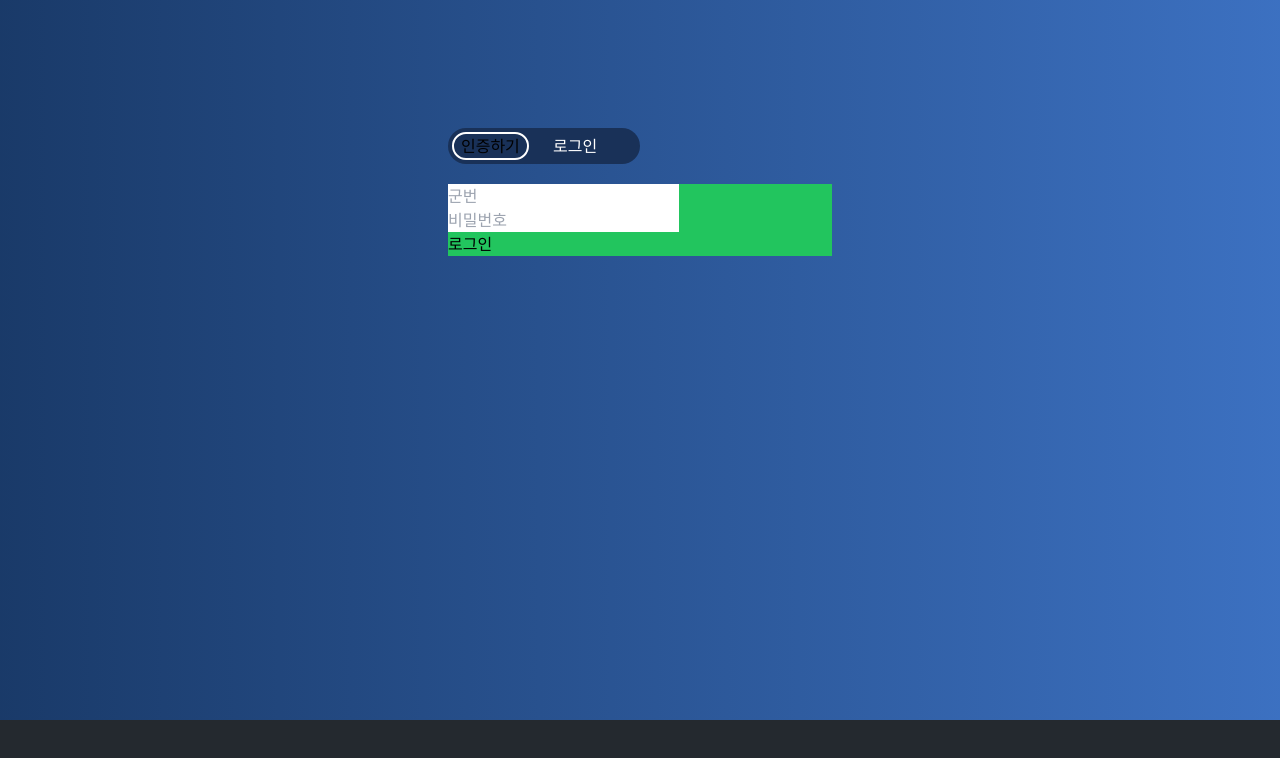
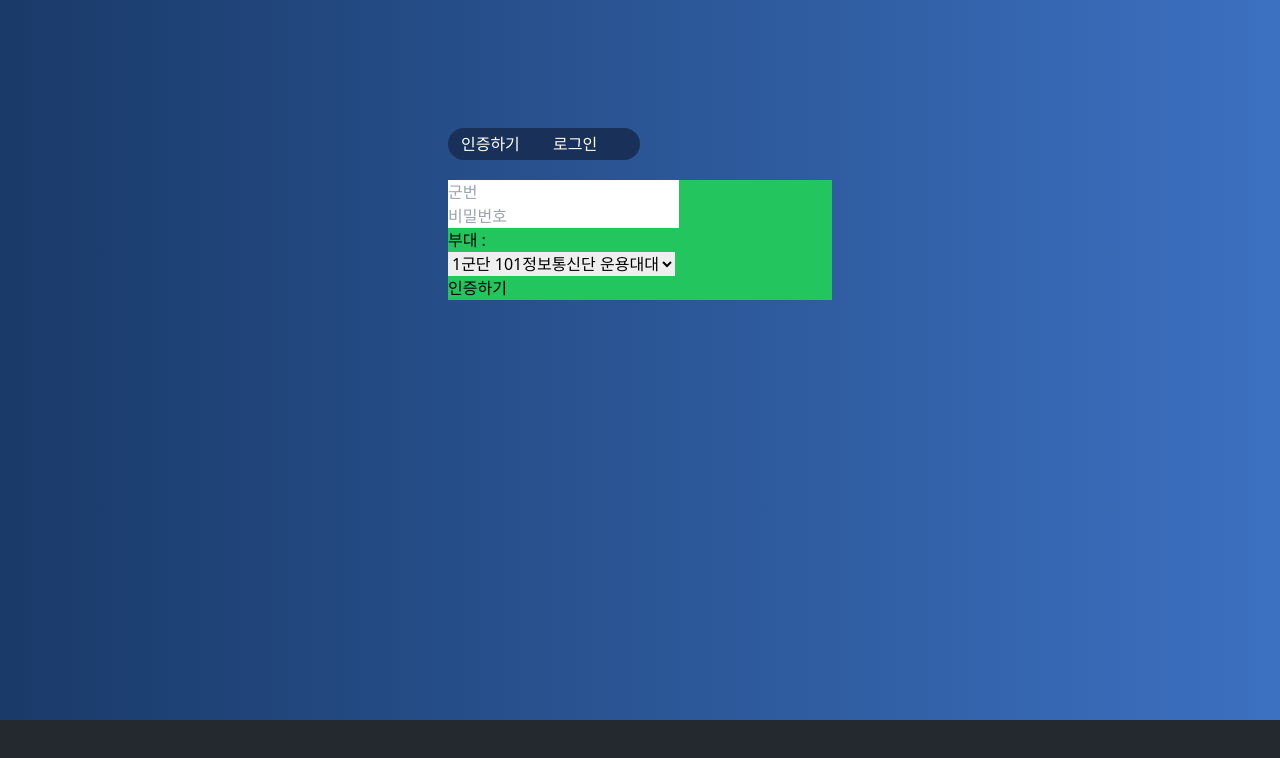
Before and after one commit to osamhack2022/WEB_Own-Nuri_Danuri, a React (Create React App) app in the folder web_fe/: page /login in a window 1280 px wide. Shown: the top 758 px of the page. Built offline with nearby package versions, Linux system fonts and the light colour scheme.

Commit message:
publishing #6

```diff
--- a/web_fe/src/components/SignBox.tsx
+++ b/web_fe/src/components/SignBox.tsx
@@ -1,17 +1,12 @@
 import * as React from 'react';
 import { Link } from 'react-router-dom';
 
-export enum Type {
-    Certificate,
-    LogIn,
+interface props {
+    certificate : boolean
 }
 
-interface props {
-    type: Type
-}
-
-const SignBox: React.FC<props> = ({ type }) => {
-    if (type === Type.Certificate) {
+const SignBox: React.FC<props> = ({ certificate }) => {
+    if (certificate) {
         return (
             <div id="SignBox_container" className='w-96 bg-green-500'>
                 <label htmlFor='milID' className='block' />
--- a/web_fe/src/hooks/useLoginPage.ts
+++ b/web_fe/src/hooks/useLoginPage.ts
@@ -1,12 +1,18 @@
-// import * as React from 'react';
+import * as React from 'react';
 
-// interface useLoginPageReturnType {
-//     const
-// }
+interface useLoginPageReturnType {
+    certificate: boolean;
+    toggle: () => void;
+}
 
-// const useLoginPage : React.FC<useLoginPageReturnType> = () => {
+function useLoginPage(): useLoginPageReturnType {
+    const [certificate, setType] = React.useState<boolean>(true);
 
-//     return <h1>TMP</h1>;
-// }
+    function toggle() {
+        setType((prev) => !prev);
+    }
 
-// export default useLoginPage;
+    return { certificate, toggle };
+}
+
+export default useLoginPage;
--- a/web_fe/src/hooks/useSignBox.ts
+++ b/web_fe/src/hooks/useSignBox.ts
@@ -1,4 +1,9 @@
 import * as React from 'react';
+
+export enum SignBoxType {
+    Certificate,
+    LogIn
+}
 
 interface Inputs {
     milID : string;
--- a/web_fe/src/pages/LoginPage.tsx
+++ b/web_fe/src/pages/LoginPage.tsx
@@ -1,16 +1,11 @@
 import * as React from 'react';
 import '../stylesheets/LoginPageStyle.css'
 
-import SignBox, { Type } from '../components/SignBox';
+import SignBox from '../components/SignBox';
+import useLoginPage from '../hooks/useLoginPage';
 
 const Login_page: React.FC = () => {
-    const [loginType, toggle] = React.useState<Type>(Type.LogIn);
-
-    function toggleFunc() {
-        if (loginType === Type.Certificate) toggle(Type.LogIn);
-        else toggle(Type.Certificate);
-    }
-
+    const { certificate, toggle } = useLoginPage();
     const selectstyle = 'border-box border-2 border-white rounded-full';
 
     return (
@@ -18,11 +13,13 @@ const Login_page: React.FC = () => {
 
             <div id="LoginContent" className='mx-auto my-32 w-fit'>
                 <div id="LoginToggleBox" className='my-5 w-48 rounded-full'>
-                    <button onClick={toggleFunc} className={"inline-block w-2/5 m-1 text-white" + selectstyle}>인증하기</button>
-                    <button onClick={toggleFunc} className="inline-block w-2/5 m-1 text-white">로그인</button>
+                    {certificate && <button className={"inline-block w-2/5 m-1 text-white"}>인증하기</button>}
+                    {!certificate && <button onClick={toggle} className={"inline-block w-2/5 m-1 text-white"}>인증하기</button>}
+                    {certificate && <button onClick={toggle} className="inline-block w-2/5 m-1 text-white">로그인</button>}
+                    {!certificate && <button className="inline-block w-2/5 m-1 text-white">로그인</button>}
                 </div>
 
-                <SignBox type={loginType} />
+                <SignBox certificate={certificate} />
             </div>
 
         </div>
```
